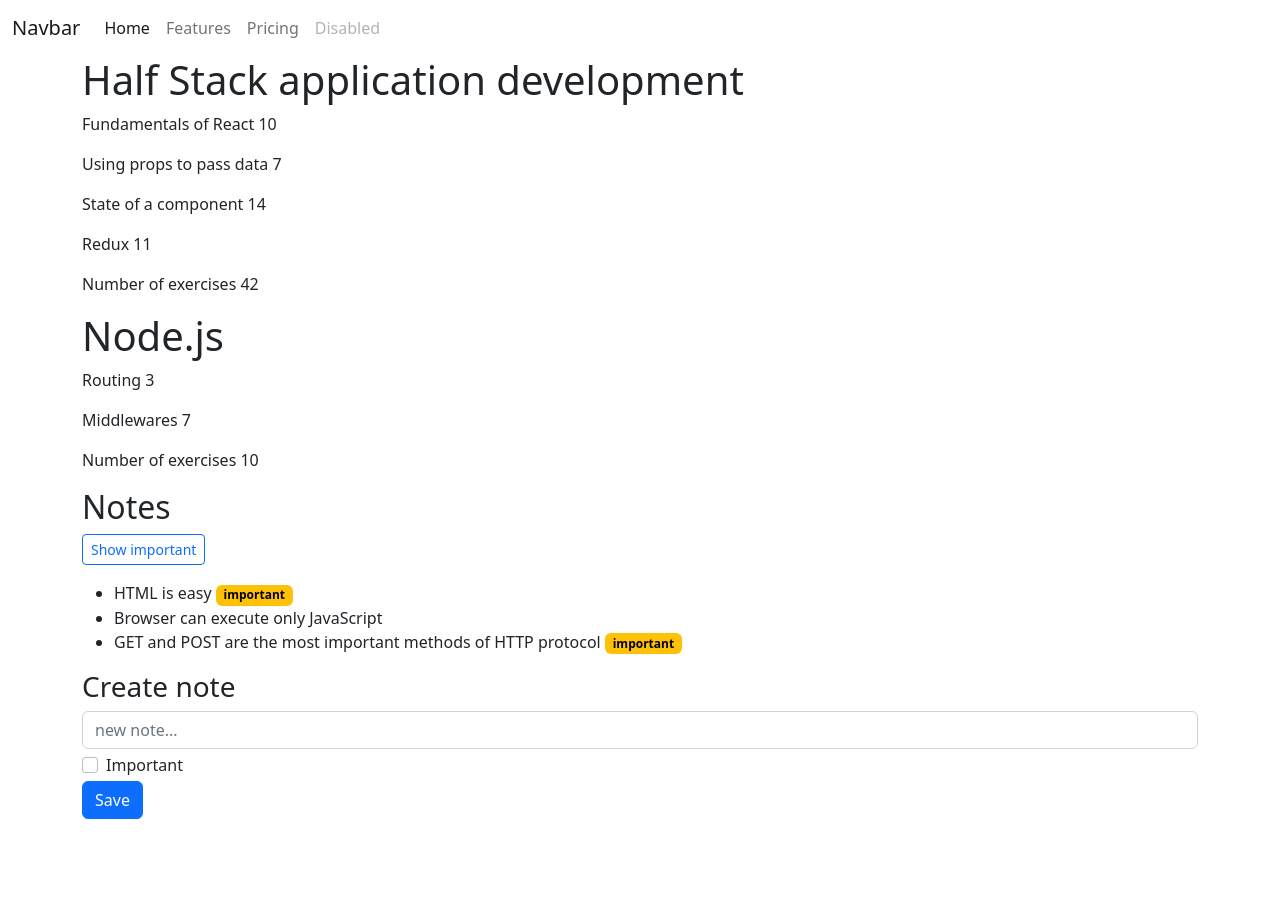
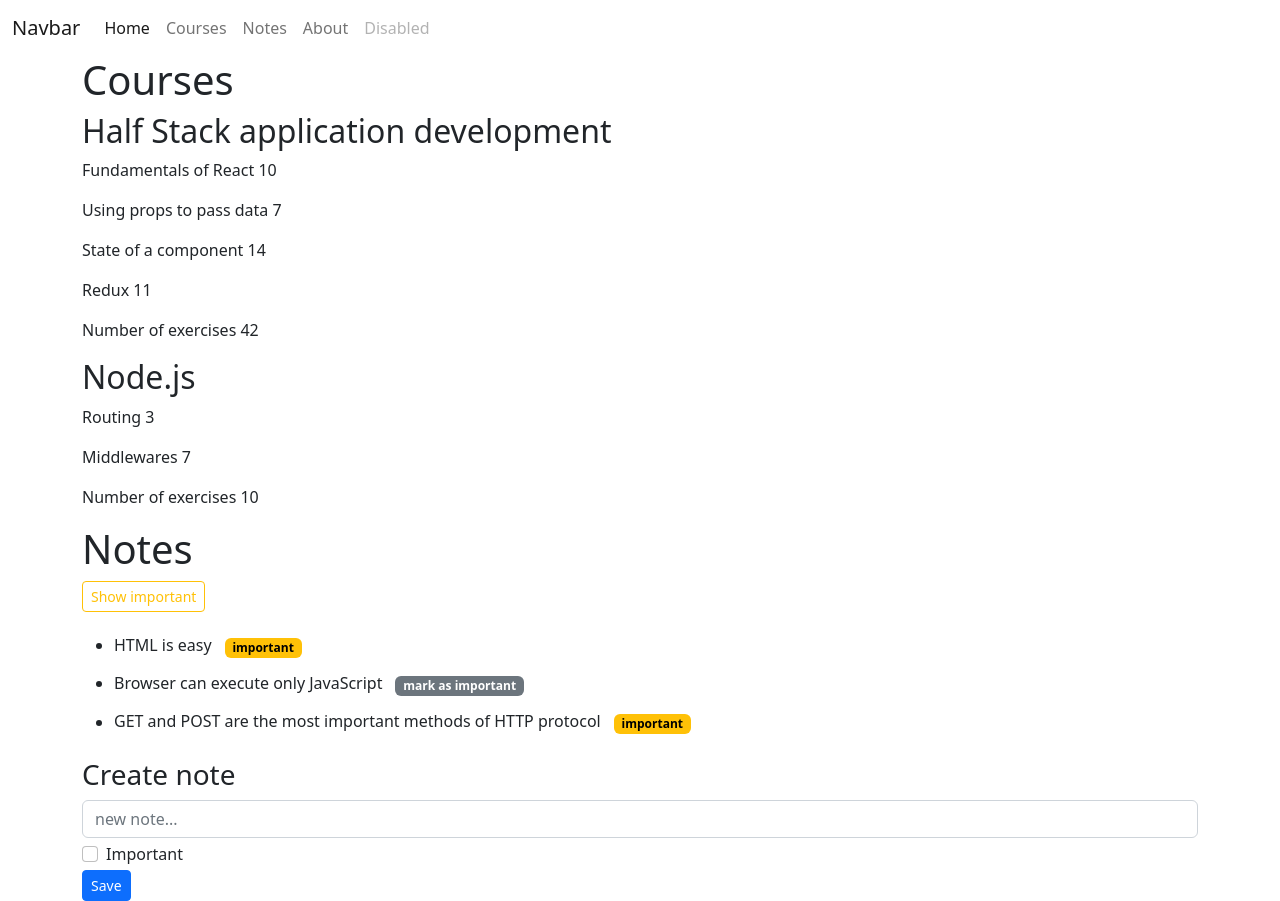
Before and after one commit to SiegfriedBz/react-courses-notes, a React (Create React App) app: page / in a window 1280 px wide. Before the commit the page ends 819 px from the top, so only its background shows below. Built offline with nearby package versions, Linux system fonts and the light colour scheme; data requests are answered from the project's data file.

Commit message:
refactor

```diff
--- a/db.json
+++ b/db.json
@@ -42,8 +42,7 @@
         }
       ]
     }
-  ]
-  ,
+  ],
   "notes": [
     {
       "id": 1,
--- a/package.json
+++ b/package.json
@@ -3,6 +3,7 @@
   "version": "0.1.0",
   "private": true,
   "dependencies": {
+    "clsx": "^1.2.1",
     "react": "^18.2.0",
     "react-dom": "^18.2.0",
     "react-scripts": "5.0.1",
--- a/src/App.js
+++ b/src/App.js
@@ -2,9 +2,10 @@ import { useState, useEffect } from "react";
 import Navbar from "./components/Navbar";
 import Courses from './components/Courses'
 import Notes from './components/Notes'
+import { fetchCourses } from './services/courses'
+import { fetchNotes, createNote, updateNote } from './services/notes'
 
-const App = () => {
-    const [courses, setCourses] = useState([
+const initCourses = [
     {
         name: 'Half Stack application development',
         id: 1,
@@ -31,30 +32,48 @@ const App = () => {
             }
         ]
     }
-    ])
-    const [notes, setNotes] = useState([
-        {id: 1, content: 'Note1', important: false},
-    ])
+]
+const initNotes = [
+    {id: 1, content: 'Note1', important: false}
+]
+
+const App = () => {
+    const [courses, setCourses] = useState(initCourses)
+    const [notes, setNotes] = useState(initNotes)
 
     useEffect(() => {
         const init = async () => {
-            let response = await fetch(" http://localhost:3001/courses")
-            const courses = await response.json()
-            response = await fetch(" http://localhost:3001/notes")
-            const notes = await response.json()
+            const courses = await fetchCourses()
+            const notes = await fetchNotes()
             setCourses(courses)
             setNotes(notes)
         }; init()
     }, [])
 
+    const handleCreateNote = async (note) => {
+        await createNote(note)
+        const notes = await fetchNotes()
+        setNotes(notes)
+    }
+
+    const handleUpdateNote = async (note) => {
+        await updateNote(note)
+        const notes = await fetchNotes()
+        setNotes(notes)
+    }
+
     return (
-        <>
+        <div>
             <Navbar />
             <div className='container'>
                 <Courses courses={courses} />
-                <Notes notes={notes} setNotes={setNotes} />
+                <Notes
+                    notes={notes}
+                    handleCreateNote={handleCreateNote}
+                    handleUpdateNote={handleUpdateNote}
+                />
             </div>
-        </>
+        </div>
     )
 }
 
--- a/src/components/Courses.js
+++ b/src/components/Courses.js
@@ -3,6 +3,7 @@ import Course from './Course'
 const Courses = ({courses}) => {
     return(
         <>
+            <h1>Courses</h1>
             {courses && courses.map(course => {
                 return  <Course key={course.id} course={course}/>
             })
--- a/src/components/Header.js
+++ b/src/components/Header.js
@@ -1,5 +1,5 @@
 const Header = ({name}) => {
-    return <h1>{name}</h1>
+    return <h2>{name}</h2>
 }
 
 export default Header
--- a/src/components/Navbar.js
+++ b/src/components/Navbar.js
@@ -11,13 +11,16 @@ const Navbar = () => {
                 <div className="collapse navbar-collapse" id="navbarNav">
                     <ul className="navbar-nav">
                         <li className="nav-item">
-                            <a className="nav-link active" aria-current="page" href="#">Home</a>
+                            <a className="nav-link active" aria-current="page" href="/">Home</a>
                         </li>
                         <li className="nav-item">
-                            <a className="nav-link" href="#">Features</a>
+                            <a className="nav-link" href="#">Courses</a>
                         </li>
                         <li className="nav-item">
-                            <a className="nav-link" href="#">Pricing</a>
+                            <a className="nav-link" href="#">Notes</a>
+                        </li>
+                        <li className="nav-item">
+                            <a className="nav-link" href="#">About</a>
                         </li>
                         <li className="nav-item">
                             <a className="nav-link disabled">Disabled</a>
--- a/src/components/Note.js
+++ b/src/components/Note.js
@@ -1,13 +1,32 @@
-const Note = ({note}) => {
+const Note = ({note, handleUpdateNote}) => {
     const { content, important } = note
 
+    const handleToggleImportant = async () => {
+        const changedNote = {...note, important: !note.important}
+        await handleUpdateNote(changedNote)
+    }
+
     const importantBadge = () => {
-        return important ? <span className="badge text-bg-warning">important</span> : ''
+        return (
+            important ?
+                <span className="badge text-bg-warning">important</span>
+                : <span className="badge text-bg-secondary">mark as important</span>
+        )
     }
 
     return(
         <li>
-            {content} { importantBadge()}
+            {note &&
+            <>
+                {content}
+                <button
+                    className='btn'
+                    onClick={handleToggleImportant}
+                >
+                    {importantBadge()}
+                </button>
+            </>
+            }
         </li>
     )
 }
--- a/src/components/Notes.js
+++ b/src/components/Notes.js
@@ -1,20 +1,20 @@
-import { useState} from "react";
+import { useState  } from "react";
 import Note from "./Note";
-import { v4 as uuidv4 } from 'uuid';
+import clsx from 'clsx';
 
-const initNote = {id: '', content: '', important: false}
+const initNote = {content: '', important: false}
 
-const Notes = ({notes, setNotes}) => {
+const Notes = ({notes, handleCreateNote, handleUpdateNote}) => {
     const [newNote, setNewNote] = useState(initNote)
     const [showAll, setShowAll] = useState(true)
 
-    const addNote = (e) => {
+    const handleSubmit = async (e) => {
         e.preventDefault()
-        setNotes([...notes, {...newNote, id: uuidv4()}])
+        await handleCreateNote(newNote)
         setNewNote(initNote)
     }
 
-    const handleNoteChange = (e) => {
+    const handleChange = (e) => {
         e.target.name === 'status' ?
             setNewNote({...newNote, important: !newNote.important})
             : setNewNote({...newNote, [e.target.name]: e.target.value})
@@ -24,23 +24,30 @@ const Notes = ({notes, setNotes}) => {
         notes
         : notes.filter(note => note.important)
 
+    const showBtnClass = clsx(
+        'btn btn-sm mb-3', {
+            'btn-outline-primary': !showAll,
+            'btn-outline-warning': showAll
+        }
+    )
+
     return(
         <>
-            <h2>Notes</h2>
+            <h1>Notes</h1>
             <button
                 onClick={()=>setShowAll(!showAll)}
-                className='btn btn-sm btn-outline-primary mb-3'
+                className={showBtnClass}
             >
                 Show {showAll ? 'important' : 'all'}
             </button>
             <ul>
                 {notesToShow.map((note) => {
-                    return  <Note key={note.id} note={note}/>
+                    return  <Note key={note.id} note={note} handleUpdateNote={handleUpdateNote} />
                 })}
             </ul>
 
             <h3>Create note</h3>
-            <form onSubmit={addNote}>
+            <form onSubmit={handleSubmit}>
                 <div>
                     <input
                         id='content'
@@ -48,7 +55,7 @@ const Notes = ({notes, setNotes}) => {
                         name='content'
                         placeholder='new note...'
                         value={newNote.content}
-                        onChange={handleNoteChange}
+                        onChange={handleChange}
                         className='form-control mb-1'
                     />
                     <input
@@ -56,14 +63,14 @@ const Notes = ({notes, setNotes}) => {
                         type='checkbox'
                         checked={newNote.important}
                         name='status'
-                        onChange={handleNoteChange}
+                        onChange={handleChange}
                         className='form-check-input me-2'
                     />
                     <label htmlFor="status" className="form-label mb-1">Important</label>
                 </div>
                 <button
                     type='submit'
-                    className='btn btn-primary'
+                    className='btn btn-sm btn-primary'
                 >Save</button>
             </form>
         </>
--- /dev/null
+++ b/src/services/courses.js
@@ -0,0 +1,10 @@
+const URL = "http://localhost:3001"
+
+const fetchCourses = async () => {
+    const response = await fetch(`${URL}/courses`)
+    return await response.json()
+}
+
+module.exports = {
+    fetchCourses
+}
--- /dev/null
+++ b/src/services/notes.js
@@ -0,0 +1,32 @@
+const URL = "http://localhost:3001"
+
+const fetchNotes = async () => {
+    const response = await fetch(`${URL}/notes`)
+    return await response.json()
+}
+
+const createNote = async (note) => {
+    await fetch(`${URL}/notes`, {
+        method: "POST",
+        body: JSON.stringify(note),
+        headers: {
+            'Content-Type': 'application/json'
+        }
+    })
+}
+
+const updateNote = async (note) => {
+    await fetch(`${URL}/notes/${note.id}`,{
+        method: "PUT",
+        body: JSON.stringify(note),
+        headers: {
+            'Content-Type': 'application/json'
+        }
+    })
+}
+
+module.exports = {
+    fetchNotes,
+    createNote,
+    updateNote
+}
```
Lines whose indentation alone changed are shown as unchanged.
